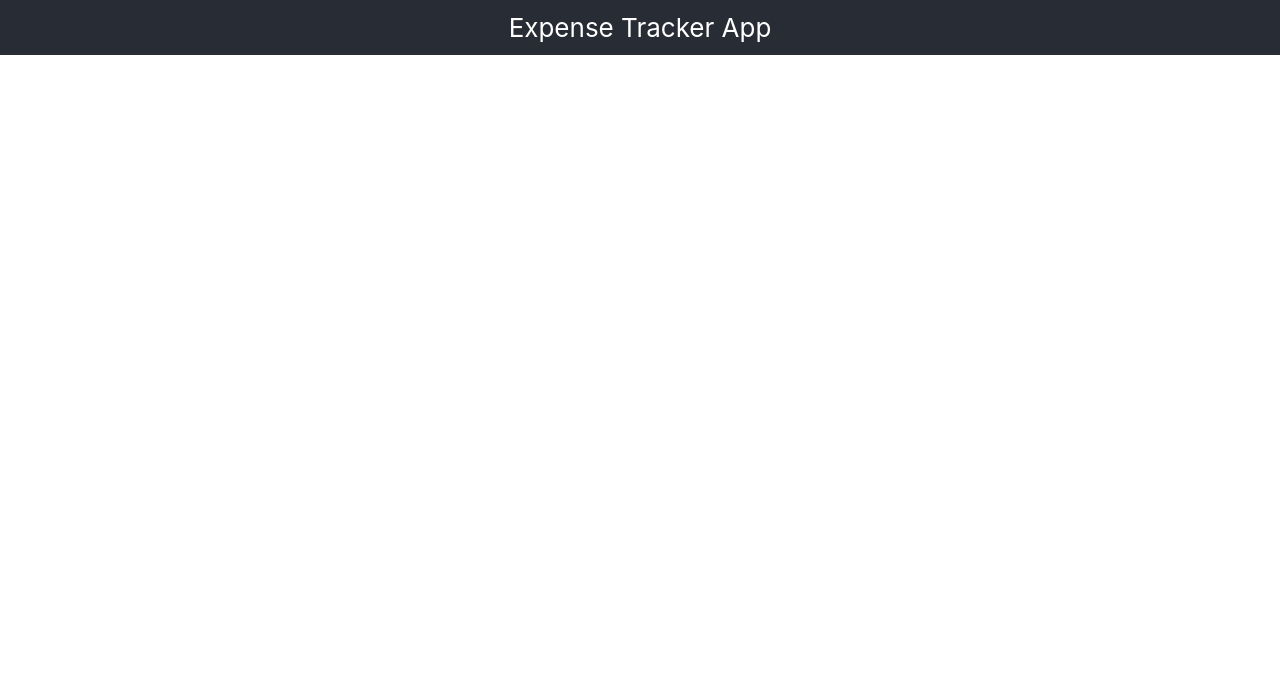
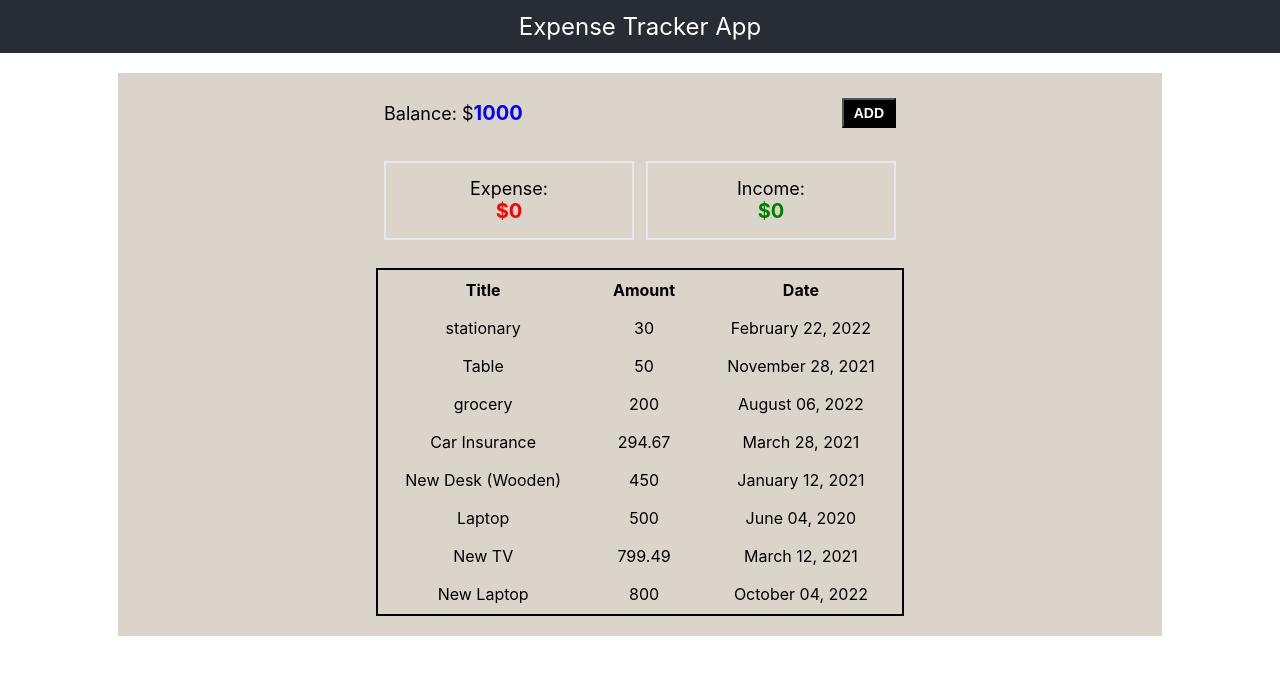
Before and after one commit to PanktiPatel99/expense_tracker, a React (Create React App) app: page / in a window 1280 px wide. Shown: the top 674 px of the page. Built offline with nearby package versions, Linux system fonts and the light colour scheme.

Commit message:
displaying daily expenses

```diff
--- a/src/App.css
+++ b/src/App.css
@@ -1,38 +1,27 @@
 .App {
   text-align: center;
-}
-
-.App-logo {
-  height: 40vmin;
-  pointer-events: none;
-}
-
-@media (prefers-reduced-motion: no-preference) {
-  .App-logo {
-    animation: App-logo-spin infinite 20s linear;
-  }
+  display: flex;
+  flex-direction: column;
 }
 
 .App-header {
   background-color: #282c34;
-  padding: 12px;
+  color: white;
   display: flex;
   flex-direction: column;
   align-items: center;
   justify-content: center;
-  font-size: calc(10px + 2vmin);
-  color: white;
+  font-size: 24px;
+  padding: 12px;
 }
 
-.App-link {
-  color: #61dafb;
+.Expense_app {
+  display: flex;
+  flex-direction: column;
+  align-items: center;
+  justify-content: center;
+  width: 80%;
+  padding: 10px;
+  margin: 20px auto;
+  background-color: #dbd4cb;
 }
-
-@keyframes App-logo-spin {
-  from {
-    transform: rotate(0deg);
-  }
-  to {
-    transform: rotate(360deg);
-  }
-}
--- a/src/App.js
+++ b/src/App.js
@@ -1,10 +1,12 @@
 import React from "react";
 import "./App.css";
+import ExpenseApp from "./Components/Expenses/ExpenseApp";
 
 const App = () => {
   return (
     <div className="App">
       <header className="App-header">Expense Tracker App</header>
+      <ExpenseApp />
     </div>
   );
 };
--- /dev/null
+++ b/src/Components/Expenses/ExpenseApp.js
@@ -0,0 +1,15 @@
+import React from "react";
+
+import Expense from "../Overview/Expense";
+import ExpenseItems from "../Transaction/ExpenseItems";
+
+const ExpenseApp = () => {
+  return (
+    <div className="Expense_app">
+      <Expense />
+      <ExpenseItems />
+    </div>
+  );
+};
+
+export default ExpenseApp;
--- /dev/null
+++ b/src/Components/Expenses/ExpenseData.js
@@ -0,0 +1,47 @@
+const expenseData = [
+  {
+    id: "e1",
+    title: "Laptop",
+    amount: 500,
+    date: new Date(2020, 5, 4),
+  },
+  {
+    id: "e2",
+    title: "New Desk (Wooden)",
+    amount: 450,
+    date: new Date(2020, 12, 12),
+  },
+  { id: "e3", title: "New TV", amount: 799.49, date: new Date(2021, 2, 12) },
+  {
+    id: "e4",
+    title: "Car Insurance",
+    amount: 294.67,
+    date: new Date(2021, 2, 28),
+  },
+  {
+    id: "e5",
+    title: "Table",
+    amount: 50,
+    date: new Date(2021, 10, 28),
+  },
+  {
+    id: "e6",
+    title: "stationary",
+    amount: 30,
+    date: new Date(2022, 1, 22),
+  },
+  {
+    id: "e7",
+    title: "grocery",
+    amount: 200,
+    date: new Date(2022, 7, 6),
+  },
+  {
+    id: "e8",
+    title: "New Laptop",
+    amount: 800,
+    date: new Date(2022, 9, 4),
+  },
+];
+
+export default expenseData;
--- /dev/null
+++ b/src/Components/Overview/Expense.css
@@ -0,0 +1,58 @@
+.Expense {
+  font-size: 18px;
+  display: flex;
+  justify-content: center;
+  align-items: center;
+  flex-direction: column;
+  width: 100%;
+}
+
+.balance-box {
+  display: flex;
+  justify-content: space-between;
+  align-items: center;
+  flex-direction: row;
+  width: 50%;
+}
+
+.btn {
+  background: black;
+  color: white;
+  padding: 5px 10px;
+  cursor: pointer;
+  font-weight: bold;
+  font-size: 14px;
+}
+
+.balance {
+  color: blue;
+  font-weight: bold;
+}
+
+.expense_income_box {
+  display: flex;
+  flex-direction: row;
+  gap: 12px;
+  width: 50%;
+}
+
+.expensebox {
+  display: flex;
+  flex-direction: column;
+  border: 2px solid #e6e8e9;
+  padding: 15px 20px;
+  width: 50%;
+}
+
+span {
+  font-weight: bold;
+  font-size: 20px;
+}
+
+.isExpense {
+  color: red;
+}
+
+.isIncome {
+  color: green;
+}
--- /dev/null
+++ b/src/Components/Overview/Expense.js
@@ -0,0 +1,26 @@
+import React from "react";
+import "./Expense.css";
+
+const Expense = () => {
+  return (
+    <div className="Expense">
+      <div className="balance-box">
+        <p>
+          Balance: $<span className="balance">1000</span>
+        </p>
+        <button className="btn">ADD</button>
+      </div>
+
+      <div className="expense_income_box">
+        <p className="expensebox">
+          Expense: <span className="isExpense">$0 </span>
+        </p>
+        <p className="expensebox">
+          Income: <span className="isIncome">$0 </span>
+        </p>
+      </div>
+    </div>
+  );
+};
+
+export default Expense;
--- /dev/null
+++ b/src/Components/Transaction/ExpenseItems.css
@@ -0,0 +1,18 @@
+.ExpenseItems {
+  display: flex;
+  flex-direction: column;
+  justify-content: center;
+  align-items: center;
+  padding: 10px;
+}
+
+table {
+  border: 2px solid black;
+}
+
+tr,
+th,
+td {
+  text-align: center;
+  padding: 8px 25px;
+}
--- /dev/null
+++ b/src/Components/Transaction/ExpenseItems.js
@@ -0,0 +1,40 @@
+import React from "react";
+import "./ExpenseItems.css";
+
+import expenseData from "../Expenses/ExpenseData";
+
+const ExpenseItems = () => {
+  return (
+    <div className="ExpenseItems">
+      <table>
+        <thead>
+          <tr>
+            <th>Title</th>
+            <th>Amount</th>
+            <th>Date</th>
+          </tr>
+        </thead>
+        <tbody>
+          {expenseData
+            .sort((a, b) => {
+              return a.amount - b.amount;
+            })
+            .map((expense) => (
+              <tr key={expense.id} data={expense}>
+                <td>{expense.title}</td>
+                <td>{expense.amount}</td>
+                <td>
+                  {expense.date.toLocaleString("en-us", {
+                    month: "long",
+                    day: "2-digit",
+                    year: "numeric",
+                  })}
+                </td>
+              </tr>
+            ))}
+        </tbody>
+      </table>
+    </div>
+  );
+};
+export default ExpenseItems;
```
